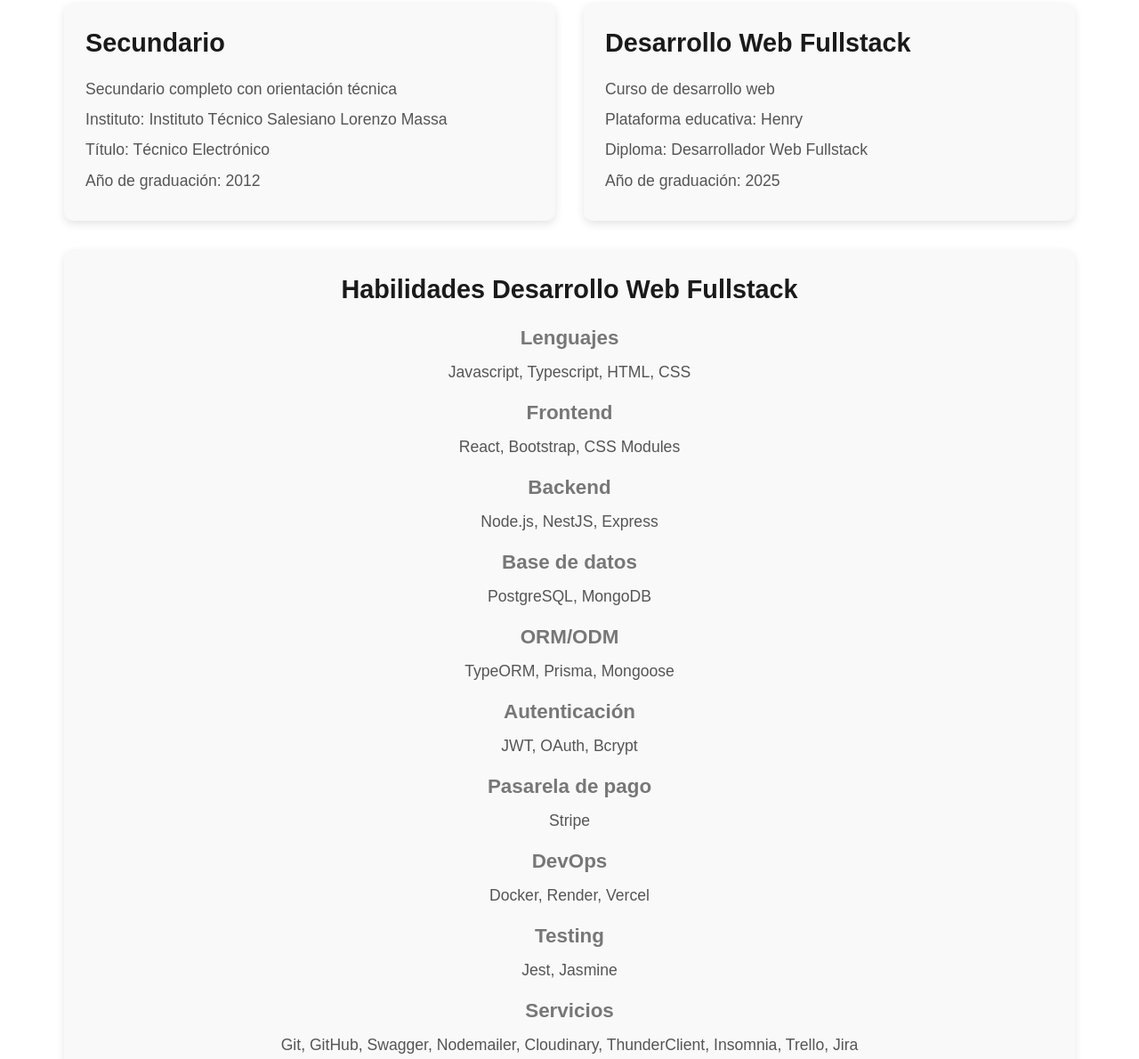
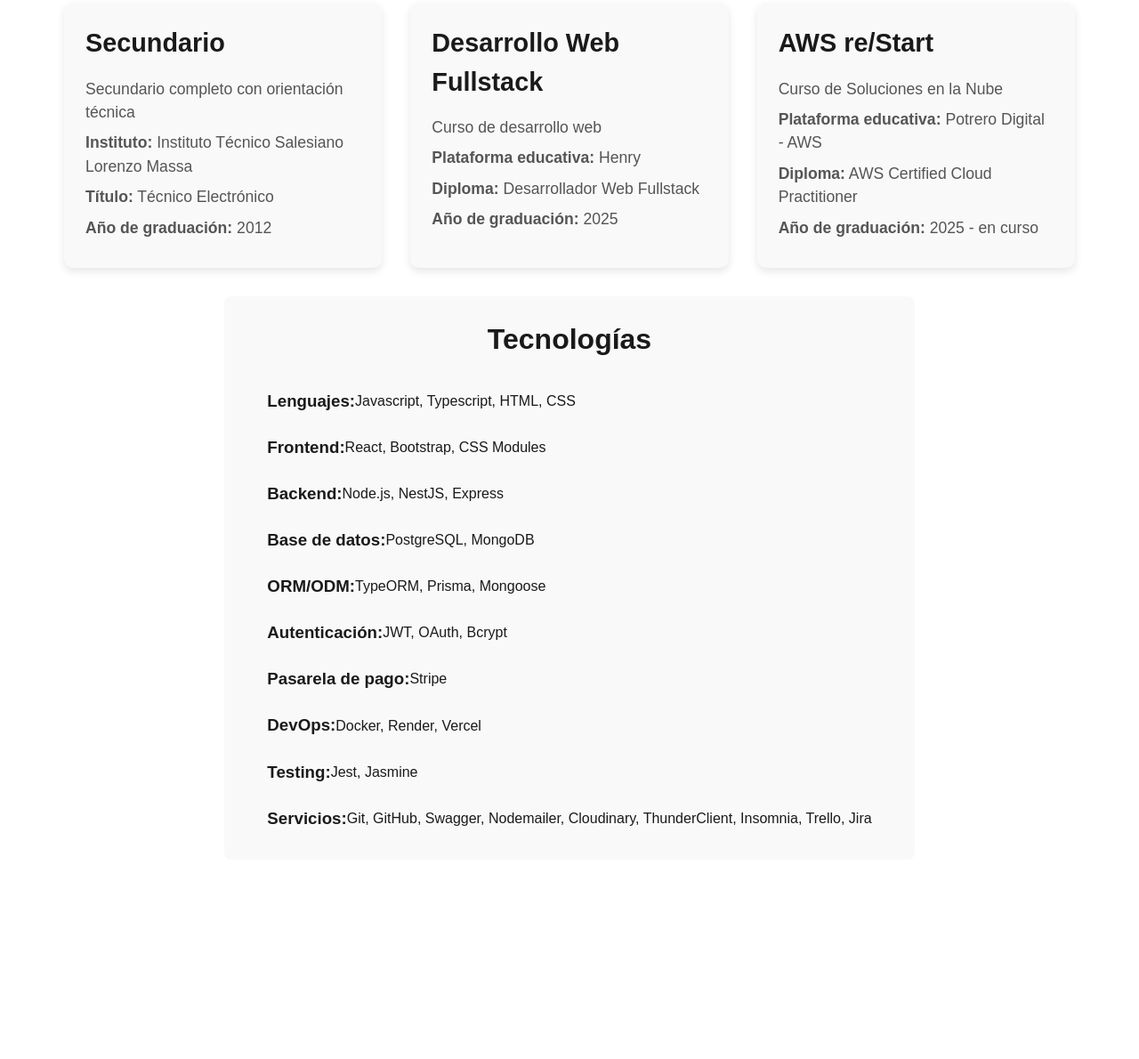
Before and after one commit to augustogalvanb/augustogalvanb.github.io, a website: page pages/educacion.html in a window 1280 px wide. Shown: the part 179-1369 px from the top of the page at 89% size. After the commit the page ends 1177 px from the top, so only its background shows below. Drawn offline with Linux system fonts and the light colour scheme.

Commit message:
update portfolio

```diff
--- a/pages/educacion.html
+++ b/pages/educacion.html
@@ -14,7 +14,7 @@
         <nav>
             <ul>
                 <li>
-                    <a href="../index.html">Home</a>
+                    <a href="../index.html">Inicio</a>
                 </li>
                 <li>
                     <a href="./educacion.html">Educación</a>
@@ -36,42 +36,78 @@
                 <section class="education-item">
                     <h2>Secundario</h2>
                     <p>Secundario completo con orientación técnica</p>
-                    <p>Instituto: Instituto Técnico Salesiano Lorenzo Massa</p>
-                    <p>Título: Técnico Electrónico</p>
-                    <p>Año de graduación: 2012</p>
+                    <p><strong>Instituto:</strong> Instituto Técnico Salesiano Lorenzo Massa</p>
+                    <p><strong>Título:</strong> Técnico Electrónico</p>
+                    <p><strong>Año de graduación:</strong> 2012</p>
                 </section>
                 <section class="education-item">
                     <h2>Desarrollo Web Fullstack</h2>
                     <p>Curso de desarrollo web</p>
-                    <p>Plataforma educativa: Henry</p>
-                    <p>Diploma: Desarrollador Web Fullstack</p>
-                    <p>Año de graduación: 2025</p>
+                    <p><strong>Plataforma educativa:</strong> Henry</p>
+                    <p><strong>Diploma:</strong> Desarrollador Web Fullstack</p>
+                    <p><strong>Año de graduación:</strong> 2025</p>
+                </section>
+                <section class="education-item">
+                    <h2>AWS re/Start</h2>
+                    <p>Curso de Soluciones en la Nube</p>
+                    <p><strong>Plataforma educativa:</strong> Potrero Digital - AWS</p>
+                    <p><strong>Diploma:</strong> AWS Certified Cloud Practitioner </p>
+                    <p><strong>Año de graduación:</strong> 2025 - en curso</p>
                 </section>
             </div>
             <section class="skills">
-                <h2>Habilidades Desarrollo Web Fullstack</h2>
-                <h3>Lenguajes</h3>
+                <h2>Tecnologías</h2>
+                <div class="skills-content">
+                    <div class="skill-row">
+                        <h3>Lenguajes:</h3>
                         <p>Javascript, Typescript, HTML, CSS</p>
-                <h3>Frontend</h3>
+                    </div>
+
+                    <div class="skill-row">
+                        <h3>Frontend:</h3>
                         <p>React, Bootstrap, CSS Modules</p>
-                <h3>Backend</h2>
+                    </div>
+
+                    <div class="skill-row">
+                        <h3>Backend:</h3>
                         <p>Node.js, NestJS, Express</p>
-                <h3>Base de datos</h2>
+                    </div>
+
+                    <div class="skill-row">
+                        <h3>Base de datos:</h3>
                         <p>PostgreSQL, MongoDB</p>
-                <h3>ORM/ODM</h3>
+                    </div>
+
+                    <div class="skill-row">
+                        <h3>ORM/ODM:</h3>
                         <p>TypeORM, Prisma, Mongoose</p>
-                <h3>Autenticación</h3>
+                    </div>
+
+                    <div class="skill-row">
+                        <h3>Autenticación:</h3>
                         <p>JWT, OAuth, Bcrypt</p>
-                <h3>Pasarela de pago</h3>
+                    </div>
+
+                    <div class="skill-row">
+                        <h3>Pasarela de pago:</h3>
                         <p>Stripe</p>
-                <h3>DevOps</h3>
+                    </div>
+
+                    <div class="skill-row">
+                        <h3>DevOps:</h3>
                         <p>Docker, Render, Vercel</p>
-                <h3>Testing</h2>
+                    </div>
+
+                    <div class="skill-row">
+                        <h3>Testing:</h3>
                         <p>Jest, Jasmine</p>
-                <h3>Servicios</h2>
-                <p>Git, GitHub, Swagger, Nodemailer, Cloudinary, ThunderClient,
-                Insomnia, Trello, Jira
-                </p>
+                    </div>
+
+                    <div class="skill-row">
+                        <h3>Servicios:</h3>
+                        <p>Git, GitHub, Swagger, Nodemailer, Cloudinary, ThunderClient, Insomnia, Trello, Jira</p>
+                    </div>
+                </div>
             </section>
         </article>
     </main>
--- a/styles/educacion.css
+++ b/styles/educacion.css
@@ -67,38 +67,38 @@
 /* Media query para responsividad */
 @media (max-width: 768px) {
   header {
-      padding: 0.5rem; /* Reducimos más el padding */
+    padding: 0.5rem;
   }
 
   nav {
     justify-content: flex-start;
-      flex-wrap: nowrap; /* Evita que los ítems se envuelvan */
-      width: 100%; /* Ocupa todo el ancho disponible */
-      padding: 0 0.5rem; /* Padding mínimo */
+    flex-wrap: nowrap;
+    width: 100%;
+    padding: 0 0.5rem;
   }
 
   nav ul {
     justify-content: space-around;
-      margin: 0 0 0 2.5rem; /* Espacio para el botón a la izquierda */
-      width: calc(100% - 2.5rem); /* Resta el espacio del botón */
+    margin: 0 0 0 2.5rem;
+    width: calc(100% - 2.5rem);
     padding: 0;
   }
 
   nav ul li {
-      margin: 0 0.25rem; /* Reduce márgenes aún más */
+    margin: 0 0.25rem;
   }
 
   nav ul li a {
-      font-size: 0.8rem; /* Reduce más el tamaño del texto */
-      padding: 0.3rem 0.5rem; /* Reduce el padding */
+    font-size: 0.8rem;
+    padding: 0.3rem 0.5rem;
   }
 
   #theme-toggle {
     position: absolute;
     left: 0.5rem;
-      width: 30px; /* Reduce el tamaño del botón */
+    width: 30px;
     height: 30px;
-      font-size: 1rem; /* Reduce el ícono */
+    font-size: 1rem;
     padding: 0.3rem;
   }
 }
@@ -152,43 +152,67 @@
   margin-bottom: 0.5rem;
 }
 
+/* Estilos para la sección de habilidades */
 .skills {
-  width: 100%;
+  max-width: 800px;
+  margin: 0 auto;
+  padding: 1.5rem 2rem;
   background-color: var(--section-bg);
-  padding: 1.5rem;
-  border-radius: 10px;
-  box-shadow: 0 4px 10px var(--shadow-color);
-  text-align: center; /* Centra todo el contenido */
+  border-radius: 8px;
+}
+
+.skills h2 {
+  font-size: 2rem;
+  font-weight: bold;
+  color: var(--text-primary);
+  text-align: center;
+  margin-bottom: 1.5rem;
+  padding-top: 0rem; /* Cambiado de 1rem a 0rem para eliminar el espaciado superior adicional */
+}
+
+.skills-content {
+  display: flex;
+  flex-direction: column;
+  gap: 0.5rem;
+}
+
+.skill-row {
+  display: flex;
+  align-items: center;
+  padding: 0.5rem 1rem;
+}
+
+/* Media query para pantallas pequeñas */
+@media (max-width: 768px) {
+  .skills {
+    padding: 1rem;
   }
 
   .skills h2 {
     font-size: 1.8rem;
-  color: var(--text-primary);
-  margin-bottom: 1rem;
+    padding-top: 0rem; /* Cambiado de 0.5rem a 0rem para consistencia */
+    margin-bottom: 1rem; /* Ajuste menor para móviles */
   }
 
-.skills h3 {
-  font-size: 1.4rem;
-  color: var(--text-tertiary);
-  margin-top: 1rem;
-  margin-bottom: 0.5rem;
+  .skills-content {
+    padding: 0.5rem;
   }
 
-.skills p {
-  font-size: 1.1rem;
-  color: var(--text-secondary);
-  margin-bottom: 0.5rem;
+  .skill-row {
+    flex-direction: column;
+    align-items: flex-start;
+    gap: 0.2rem;
+    padding: 0.3rem 0.5rem;
   }
 
-/* Responsividad */
-@media (max-width: 768px) {
-  .education-container {
-      flex-direction: column;
-      align-items: center;
+  .skill-row h3 {
+    font-size: 1.1rem;
+    margin: 0;
   }
 
-  .education-item,
-  .skills {
-      width: 100%;
+  .skill-row p {
+    font-size: 0.9rem;
+    padding-left: 0;
+    text-align: left;
   }
 }
```
Also changed, not shown: index.html (+1 -1 lines), pages/contacto.html (+1 -1 lines), pages/proyectos.html (+1 -1 lines). Lines whose indentation alone changed are shown as unchanged.
